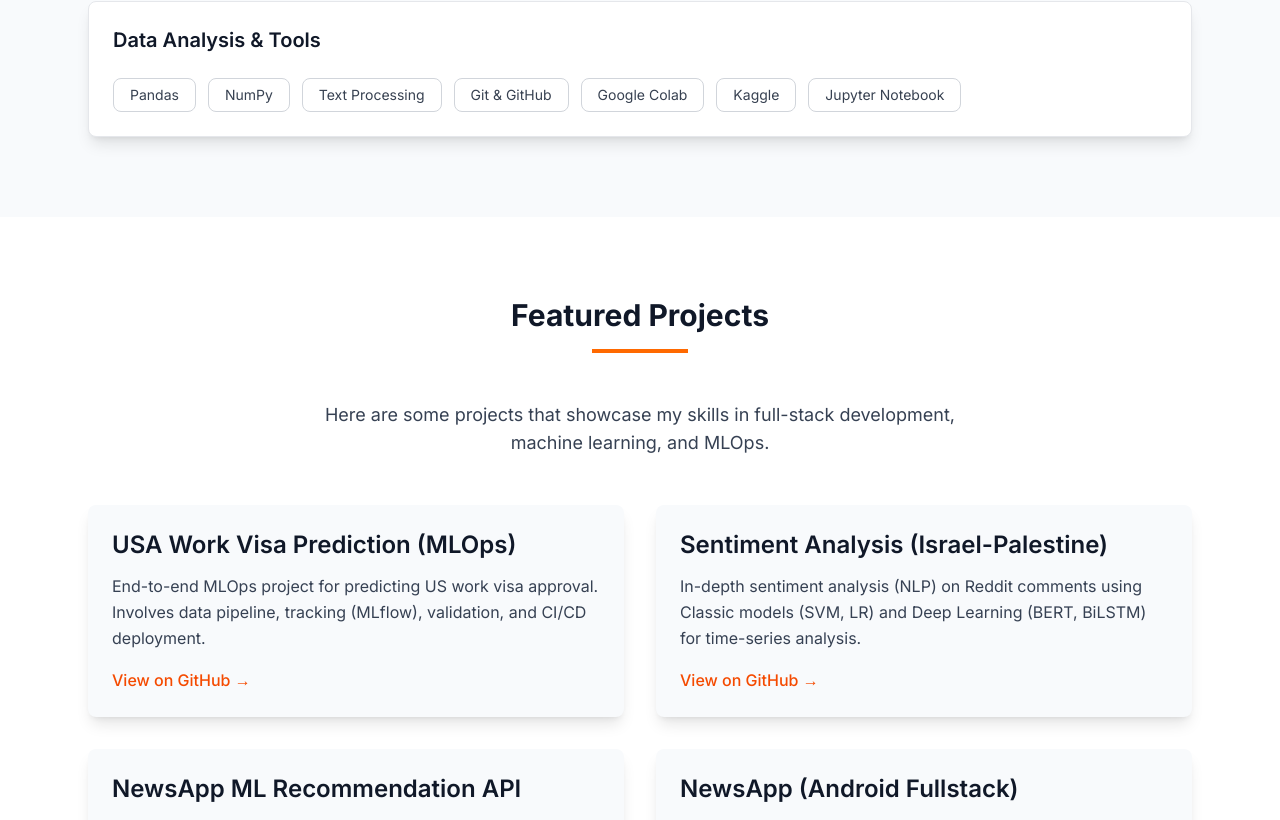
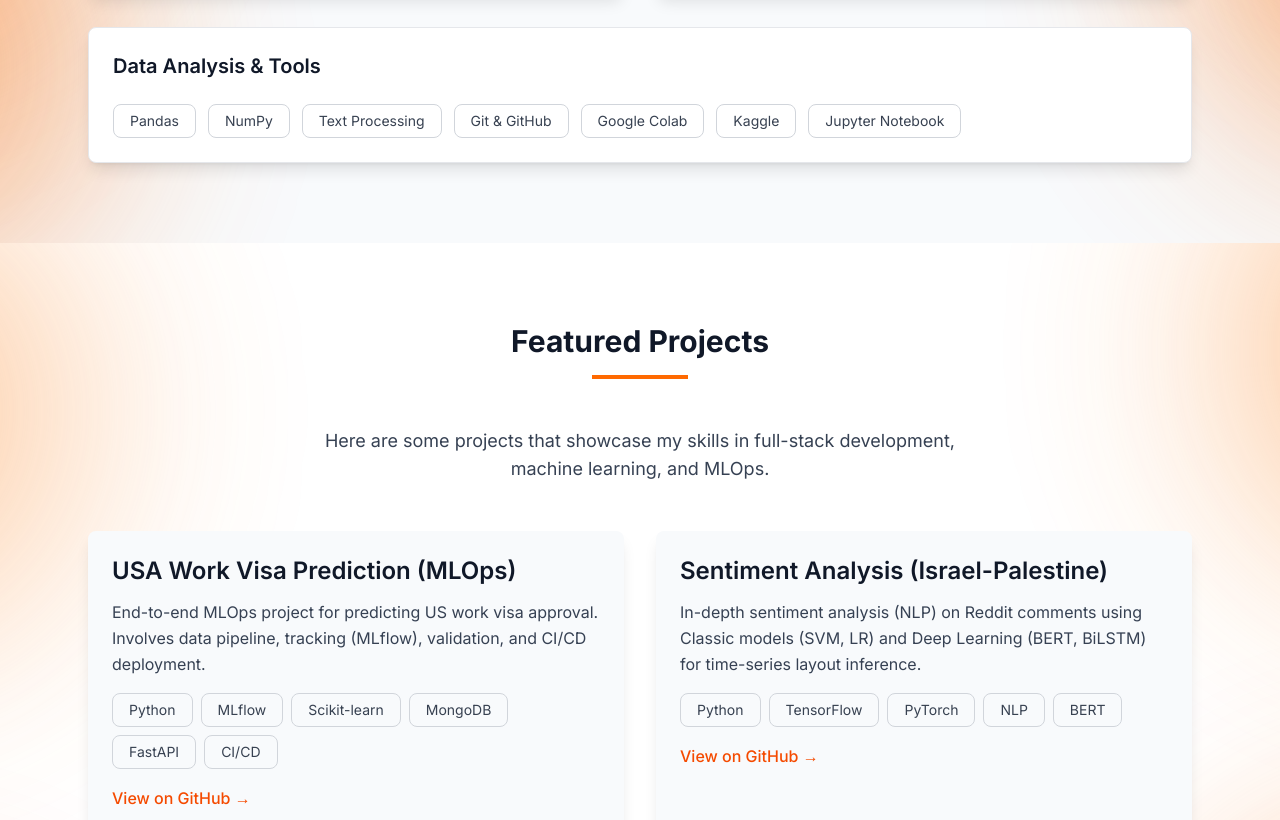
Before and after one commit to Gr1cLev/richie-portofolio, a Next.js app: page / in a window 1280 px wide. Shown: the part 1977-2797 px from the top of the page. Built offline with nearby package versions, Linux system fonts and the light colour scheme.

Commit message:
Adjusting Design

```diff
--- a/app/globals.css
+++ b/app/globals.css
@@ -25,6 +25,70 @@
 @keyframes fadeIn {
   0% { opacity: 0; }
   100% { opacity: 1; }
+}
+
+@keyframes floatLight {
+  0%, 100% {
+    transform: translateY(0) scale(1);
+    opacity: 0.85;
+  }
+  33% {
+    transform: translateY(-80px) scale(1.05);
+    opacity: 1;
+  }
+  66% {
+    transform: translateY(-50px) scale(0.95);
+    opacity: 0.9;
+  }
+  75% {
+    transform: translateY(-80px) scale(1.08);
+    opacity: 0.95;
+  }
+}
+
+@keyframes floatLight2 {
+  0%, 100% {
+    transform: translateY(0) scale(1);
+    opacity: 0.75;
+  }
+  33% {
+    transform: translateY(-90px) scale(1.2);
+    opacity: 0.9;
+  }
+  66% {
+    transform: translateY(100px) scale(0.9);
+    opacity: 0.85;
+  }
+}
+
+@keyframes floatLight3 {
+  0%, 100% {
+    transform: translateY(0) scale(1);
+    opacity: 0.8;
+  }
+  30% {
+    transform: translateY(-70px) scale(1.1);
+    opacity: 0.95;
+  }
+  60% {
+    transform: translateY(90px) scale(0.92);
+    opacity: 0.88;
+  }
+}
+
+@keyframes floatLight4 {
+  0%, 100% {
+    transform: translateY(0) scale(1);
+    opacity: 0.78;
+  }
+  40% {
+    transform: translateY(80px) scale(1.18);
+    opacity: 0.92;
+  }
+  70% {
+    transform: translateY(-100px) scale(0.88);
+    opacity: 0.82;
+  }
 }
 
 /* Scroll smooth */
@@ -90,6 +154,89 @@ html {
   background: #4b5563;
 }
 
+/* Background animated lights */
+.bg-animated-light {
+  position: relative;
+  overflow: hidden;
+}
+
+.bg-animated-light::before,
+.bg-animated-light::after,
+.bg-animated-light > div:first-of-type::before,
+.bg-animated-light > div:first-of-type::after {
+  content: '';
+  position: absolute;
+  border-radius: 50%;
+  filter: blur(100px);
+  pointer-events: none;
+  z-index: 0;
+  will-change: transform, opacity;
+}
+
+/* Top Right */
+.bg-animated-light::before {
+  width: 600px;
+  height: 600px;
+  background: radial-gradient(circle, rgba(251, 146, 60, 0.85) 0%, rgba(251, 146, 60, 0.3) 50%, rgba(251, 146, 60, 0) 70%);
+  top: -15%;
+  right: -37%;
+  animation: floatLight 7s ease-in-out infinite;
+}
+
+/* Bottom Left */
+.bg-animated-light::after {
+  width: 700px;
+  height: 700px;
+  background: radial-gradient(circle, rgba(249, 115, 22, 0.75) 0%, rgba(249, 115, 22, 0.25) 50%, rgba(249, 115, 22, 0) 70%);
+  bottom: -15%;
+  left: -37%;
+  animation: floatLight2 8s ease-in-out infinite;
+}
+
+/* Light orbs wrapper */
+.bg-animated-light > div:first-of-type {
+  position: absolute;
+  inset: 0;
+  pointer-events: none;
+  z-index: 0;
+}
+
+/* Top Left */
+.bg-animated-light > div:first-of-type::before {
+  width: 650px;
+  height: 650px;
+  background: radial-gradient(circle, rgba(251, 146, 60, 0.8) 0%, rgba(251, 146, 60, 0.28) 50%, rgba(251, 146, 60, 0) 70%);
+  top: -15%;
+  left: -37%;
+  animation: floatLight3 6.5s ease-in-out infinite;
+}
+
+/* Bottom Right */
+.bg-animated-light > div:first-of-type::after {
+  width: 680px;
+  height: 680px;
+  background: radial-gradient(circle, rgba(249, 115, 22, 0.78) 0%, rgba(249, 115, 22, 0.27) 50%, rgba(249, 115, 22, 0) 70%);
+  bottom: -15%;
+  right: -37%;
+  animation: floatLight4 7.5s ease-in-out infinite;
+}
+
+.dark .bg-animated-light::before,
+.dark .bg-animated-light > div:first-of-type::before {
+  background: radial-gradient(circle, rgba(255, 255, 255, 0.3) 0%, rgba(255, 255, 255, 0.15) 50%, rgba(255, 255, 255, 0) 70%);
+}
+
+.dark .bg-animated-light::after,
+.dark .bg-animated-light > div:first-of-type::after {
+  background: radial-gradient(circle, rgba(255, 255, 255, 0.25) 0%, rgba(255, 255, 255, 0.12) 50%, rgba(255, 255, 255, 0) 70%);
+}
+
+/* Ensure content is above animated background */
+.bg-animated-light > * {
+  position: relative;
+  z-index: 1;
+}
+
 /* Skill tag */
 .skill-tag {
   padding: 0.375rem 1rem;
--- a/components/About.js
+++ b/components/About.js
@@ -2,7 +2,8 @@ import AnimatedSection from './AnimatedSection';
 
 export default function About() {
   return (
-    <section id="about" className="py-20 bg-light-card dark:bg-gray-800">
+    <section id="about" className="py-20 bg-light-card dark:bg-gray-800 bg-animated-light">
+      <div></div>
       <div className="container mx-auto px-6 max-w-5xl">
         <AnimatedSection animation="fade-up" className="text-center">
           <h2 className="text-3xl font-bold text-center text-gray-900 dark:text-white mb-4">
@@ -44,7 +45,7 @@ export default function About() {
                   <strong>Phone:</strong> +62 81385770691
                 </li>
                 <li>
-                  <strong>Education:</strong> B.S. Computer Science, UMN (GPA: 3.95)
+                  <strong>Education:</strong> Informatics Student, Universitas Multimedia Nusantara (GPA: 3.95)
                 </li>
               </ul>
               <a
--- a/components/Contact.js
+++ b/components/Contact.js
@@ -2,7 +2,8 @@ import AnimatedSection from './AnimatedSection';
 
 export default function Contact() {
   return (
-    <section id="contact" className="py-20 bg-light-bg dark:bg-gray-900">
+    <section id="contact" className="py-20 bg-light-bg dark:bg-gray-900 bg-animated-light">
+      <div></div>
       <div className="container mx-auto px-6 max-w-4xl">
         <AnimatedSection animation="fade-up" className="text-center">
           <h2 className="text-3xl font-bold text-center text-gray-900 dark:text-white mb-4">Contact Me</h2>
--- a/components/Header.js
+++ b/components/Header.js
@@ -70,7 +70,7 @@ export default function Header() {
             className="ml-4 px-3 py-1.5 text-sm font-medium text-gray-600 dark:text-gray-300 hover:text-orange-500 dark:hover:text-orange-400 focus:outline-none transition-colors border border-gray-300 dark:border-gray-600 rounded-md hover:border-orange-400 dark:hover:border-orange-500"
             aria-label="Toggle theme"
           >
-            {theme === 'dark' ? 'Light' : 'Dark'}
+            {theme === 'dark' ? 'Dark' : 'Light'}
           </button>
 
           <button
--- a/components/Hero.js
+++ b/components/Hero.js
@@ -3,7 +3,8 @@ import Image from 'next/image';
 
 export default function Hero() {
   return (
-    <section id="home" className="min-h-screen flex items-center bg-light-bg dark:bg-gray-900">
+    <section id="home" className="min-h-screen flex items-center bg-light-bg dark:bg-gray-900 bg-animated-light">
+      <div></div>
       <div className="container mx-auto px-6 py-20 max-w-6xl">
         <div className="flex flex-col-reverse md:flex-row items-center justify-between gap-12">
           <AnimatedSection animation="fade-up" className="md:w-3/5 text-center md:text-left">
@@ -84,7 +85,7 @@ export default function Hero() {
                 src="/upscalemedia-transformed.jpeg"
                 alt="Foto Richie Giansanto"
                 fill
-                className="rounded-full object-cover shadow-2xl border-4 border-teal-500/50"
+                className="rounded-full object-cover shadow-2xl border-4 border-orange-500"
                 priority
               />
             </div>
--- a/components/Projects.js
+++ b/components/Projects.js
@@ -2,7 +2,8 @@ import AnimatedSection from './AnimatedSection';
 
 export default function Projects() {
   return (
-    <section id="projects" className="py-20 bg-light-card dark:bg-gray-800">
+    <section id="projects" className="py-20 bg-light-card dark:bg-gray-800 bg-animated-light">
+      <div></div>
       <div className="container mx-auto px-6 max-w-6xl">
         <AnimatedSection animation="fade-up" className="text-center">
           <h2 className="text-3xl font-bold text-center text-gray-900 dark:text-white mb-4">Featured Projects</h2>
@@ -22,6 +23,14 @@ export default function Projects() {
                 <p className="text-gray-700 dark:text-gray-300 mb-4">
                   End-to-end MLOps project for predicting US work visa approval. Involves data pipeline, tracking (MLflow), validation, and CI/CD deployment.
                 </p>
+                <div className="flex flex-wrap gap-2 mb-4">
+                  <span className="skill-tag">Python</span>
+                  <span className="skill-tag">MLflow</span>
+                  <span className="skill-tag">Scikit-learn</span>
+                  <span className="skill-tag">MongoDB</span>
+                  <span className="skill-tag">FastAPI</span>
+                  <span className="skill-tag">CI/CD</span>
+                </div>
                 <a
                   href="https://github.com/Gr1cLev/usa-work-visa-prediction-MLFlow-logistic-regression"
                   target="_blank"
@@ -41,8 +50,15 @@ export default function Projects() {
                   Sentiment Analysis (Israel-Palestine)
                 </h3>
                 <p className="text-gray-700 dark:text-gray-300 mb-4">
-                  In-depth sentiment analysis (NLP) on Reddit comments using Classic models (SVM, LR) and Deep Learning (BERT, BiLSTM) for time-series analysis.
+                  In-depth sentiment analysis (NLP) on Reddit comments using Classic models (SVM, LR) and Deep Learning (BERT, BiLSTM) for time-series layout inference.
                 </p>
+                <div className="flex flex-wrap gap-2 mb-4">
+                  <span className="skill-tag">Python</span>
+                  <span className="skill-tag">TensorFlow</span>
+                  <span className="skill-tag">PyTorch</span>
+                  <span className="skill-tag">NLP</span>
+                  <span className="skill-tag">BERT</span>
+                </div>
                 <a
                   href="https://github.com/Gr1cLev/Israel-Palestine-Sentiment-Analysis"
                   target="_blank"
@@ -64,6 +80,12 @@ export default function Projects() {
                 <p className="text-gray-700 dark:text-gray-300 mb-4">
                   End-to-end ML pipeline for topic classification and news recommendations. Model exposed through API using FastAPI.
                 </p>
+                <div className="flex flex-wrap gap-2 mb-4">
+                  <span className="skill-tag">Python</span>
+                  <span className="skill-tag">FastAPI</span>
+                  <span className="skill-tag">Scikit-learn</span>
+                  <span className="skill-tag">Docker</span>
+                </div>
                 <a
                   href="https://github.com/Gr1cLev/NewsApp-ML-RecommendationSystem-API"
                   target="_blank"
@@ -85,6 +107,11 @@ export default function Projects() {
                 <p className="text-gray-700 dark:text-gray-300 mb-4">
                   Android-based news application (Kotlin) built in Android Studio. Implements API integration, JSON parsing, and responsive layout.
                 </p>
+                <div className="flex flex-wrap gap-2 mb-4">
+                  <span className="skill-tag">Kotlin</span>
+                  <span className="skill-tag">Android</span>
+                  <span className="skill-tag">REST API</span>
+                </div>
                 <a
                   href="https://github.com/Gr1cLev/NewsApp"
                   target="_blank"
@@ -97,6 +124,17 @@ export default function Projects() {
             </div>
           </AnimatedSection>
         </div>
+
+        <AnimatedSection animation="fade-up" className="mt-12 text-center">
+          <a
+            href="https://github.com/Gr1cLev"
+            target="_blank"
+            rel="noopener noreferrer"
+            className="inline-block bg-orange-500 hover:bg-orange-600 text-white font-bold py-3 px-8 rounded-lg shadow-lg transition-transform transform hover:scale-105"
+          >
+            View More Projects on GitHub
+          </a>
+        </AnimatedSection>
       </div>
     </section>
   );
--- a/components/Skills.js
+++ b/components/Skills.js
@@ -2,7 +2,8 @@ import AnimatedSection from './AnimatedSection';
 
 export default function Skills() {
   return (
-    <section id="skills" className="py-20 bg-light-bg dark:bg-gray-900">
+    <section id="skills" className="py-20 bg-light-bg dark:bg-gray-900 bg-animated-light">
+      <div></div>
       <div className="container mx-auto px-6 max-w-6xl">
         <AnimatedSection animation="fade-up" className="text-center">
           <h2 className="text-3xl font-bold text-center text-gray-900 dark:text-white mb-4">Technical Skills</h2>
```
